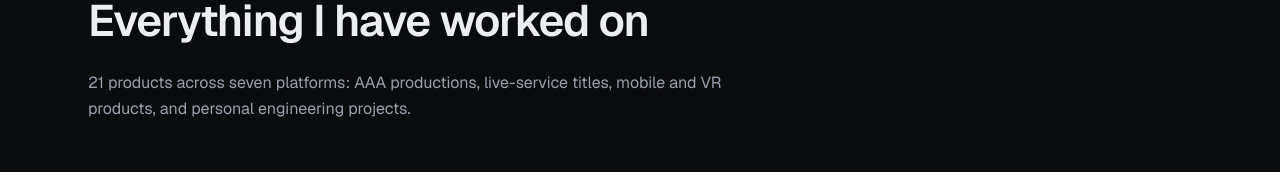
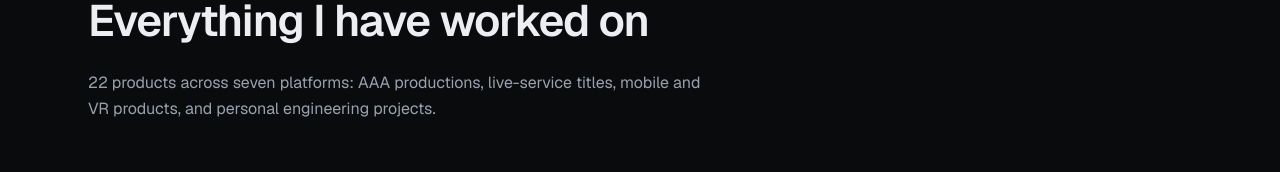
Before and after one commit to cmbogdan99-dotcom/qa-portfolio, a Next.js app: page /projects in a window 1280 px wide. Shown: the part 204-376 px from the top of the page. Built offline with nearby package versions, Linux system fonts and the light colour scheme.

Commit message:
feat: add QA automation portfolio card with GitHub link

```diff
--- a/src/content/site.ts
+++ b/src/content/site.ts
@@ -278,6 +278,7 @@ export const gallery: GalleryItem[] = [
   { slug: "finance-ar", name: "Finance AR/MR Application", studio: "Avantaj Play", detail: "Finance tool · AR/MR, internal product" },
   { slug: "match3-framework", name: "Match-3 QA Framework", studio: "Personal project", detail: "Test automation · Mobile games" },
   { slug: "fitness-ai", name: "Fitness AI", studio: "Personal project", detail: "Fitness app · Web, Mobile", href: "https://cmbogdan99-dotcom.github.io/dltate/" },
+  { slug: "qa-automation-portfolio", name: "QA Automation Portfolio", studio: "Personal project", detail: "Playwright · TypeScript · GitHub Actions · API testing", href: "https://github.com/cmbogdan99-dotcom/qa-automation-portfolio" },
 ];
 
 export const philosophyLine =
```
